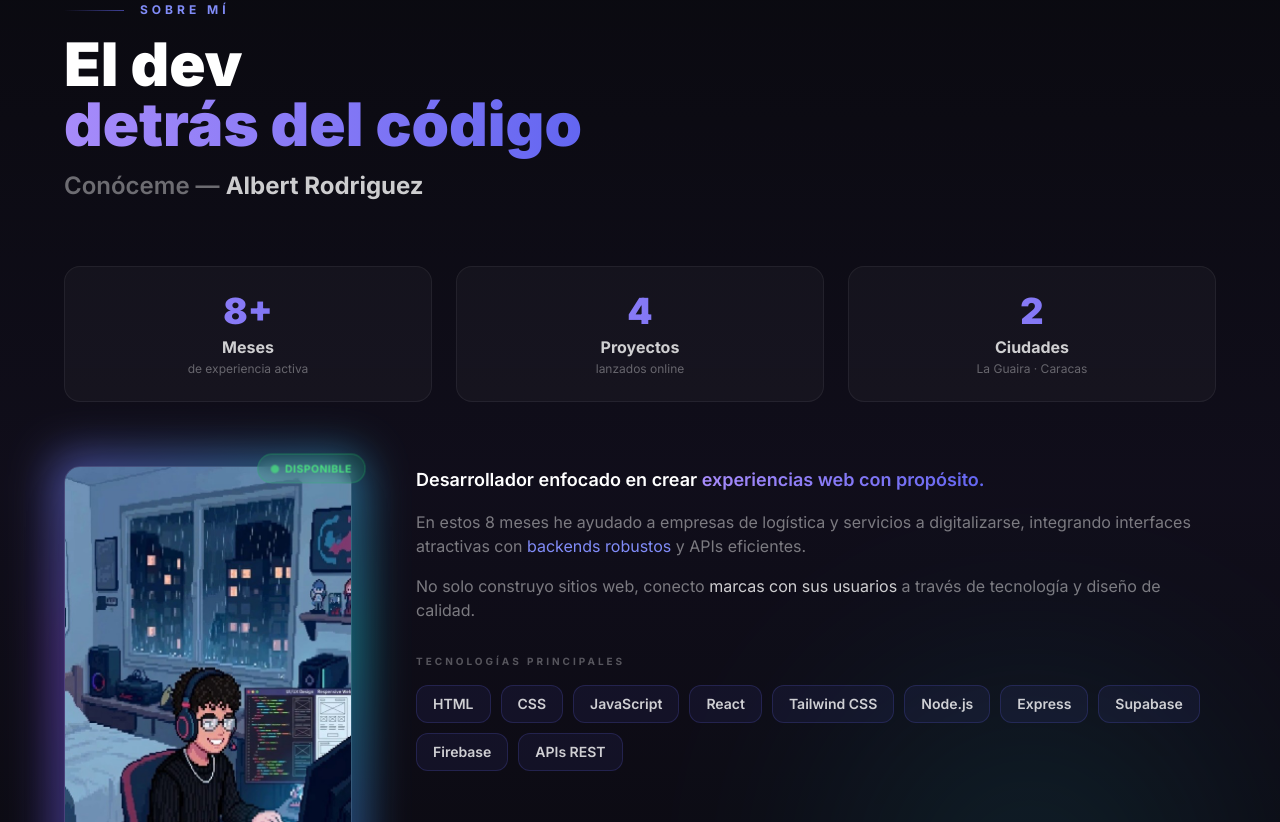
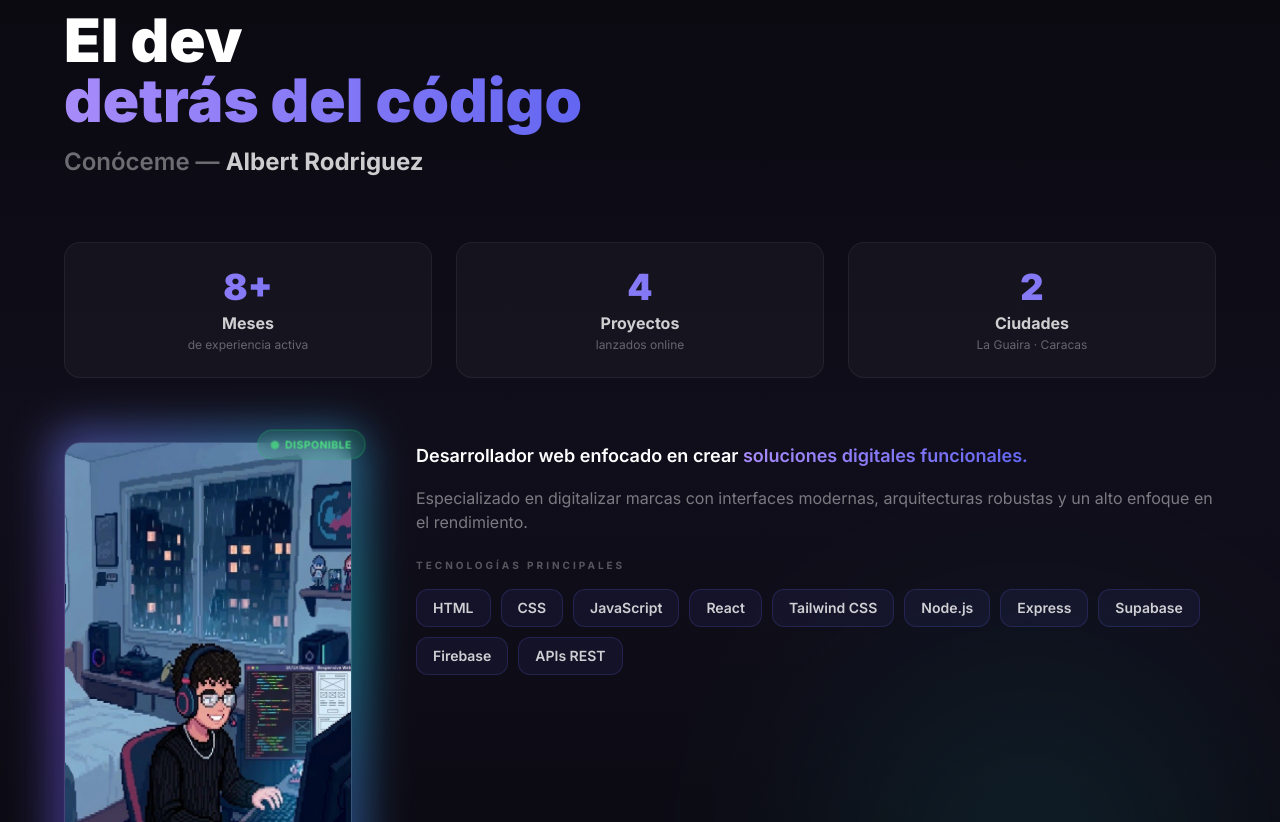
Before and after one commit to lauhernandez1818-dot/portafolio-albert, a React (Vite) app: page / in a window 1280 px wide. Shown: the part 2685-3507 px from the top of the page. Built offline with nearby package versions, Linux system fonts and the light colour scheme.

Commit message:
Content: final minimalist copy refinement

```diff
--- a/src/components/About.jsx
+++ b/src/components/About.jsx
@@ -120,19 +120,12 @@ export default function About() {
             className="flex-1 w-full"
           >
             <p className="text-white font-semibold text-base sm:text-lg leading-relaxed mb-4">
-              Desarrollador enfocado en crear{" "}
-              <span className="gradient-text">experiencias web con propósito.</span>
+              Desarrollador web enfocado en crear{" "}
+              <span className="gradient-text">soluciones digitales funcionales.</span>
             </p>
-            <p className="text-white/45 leading-relaxed mb-4 text-sm sm:text-base">
-              En estos 8 meses he ayudado a empresas de logística y servicios a digitalizarse,
-              integrando interfaces atractivas con{" "}
-              <span className="text-indigo-400 font-medium">backends robustos</span> y{" "}
-              <span className="text-cyan-400 font-medium">APIs eficientes</span>.
-            </p>
-            <p className="text-white/45 leading-relaxed mb-8 text-sm sm:text-base">
-              No solo construyo sitios web, conecto{" "}
-              <span className="text-white/80 font-medium">marcas con sus usuarios</span>
-              {" "}a través de tecnología y diseño de calidad.
+            <p className="text-white/45 leading-relaxed mb-6 text-sm sm:text-base">
+              Especializado en digitalizar marcas con interfaces modernas,
+              arquitecturas robustas y un alto enfoque en el rendimiento.
             </p>
 
             {/* Skills */}
--- a/src/components/Projects.jsx
+++ b/src/components/Projects.jsx
@@ -49,7 +49,7 @@ export default function Projects() {
             <span className="gradient-text">que habla solo</span>
           </h2>
           <p className="mt-6 text-white/45 text-sm sm:text-base max-w-lg leading-relaxed">
-            Cada proyecto tiene una historia. Estos son los sitios que he construido para empresas reales en Venezuela — funcionales, rápidos y orientados a resultados.
+            Soluciones digitales orientadas a resultados. Interfaces limpias y funcionales para marcas en crecimiento.
           </p>
         </motion.div>
 
```
